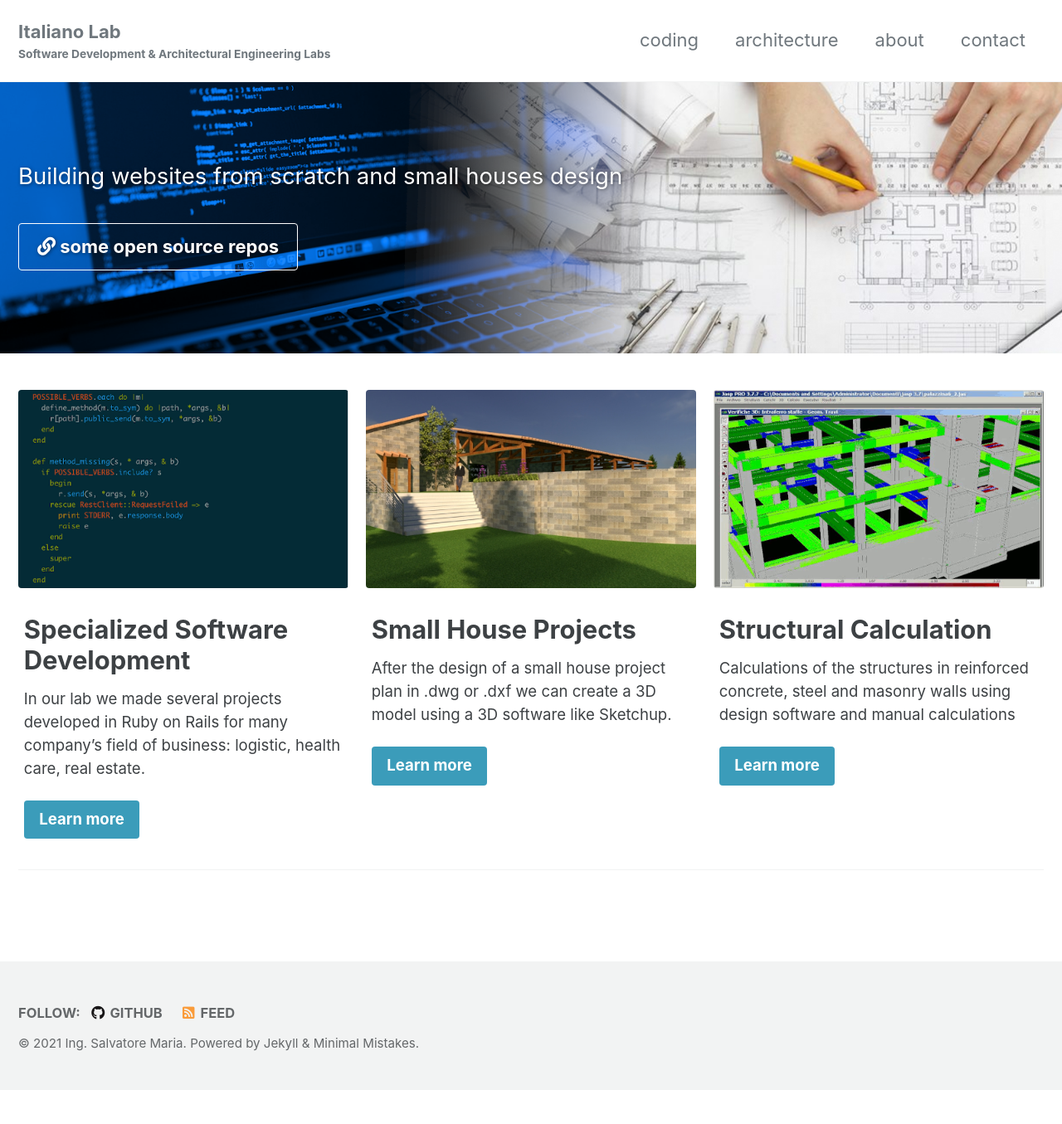
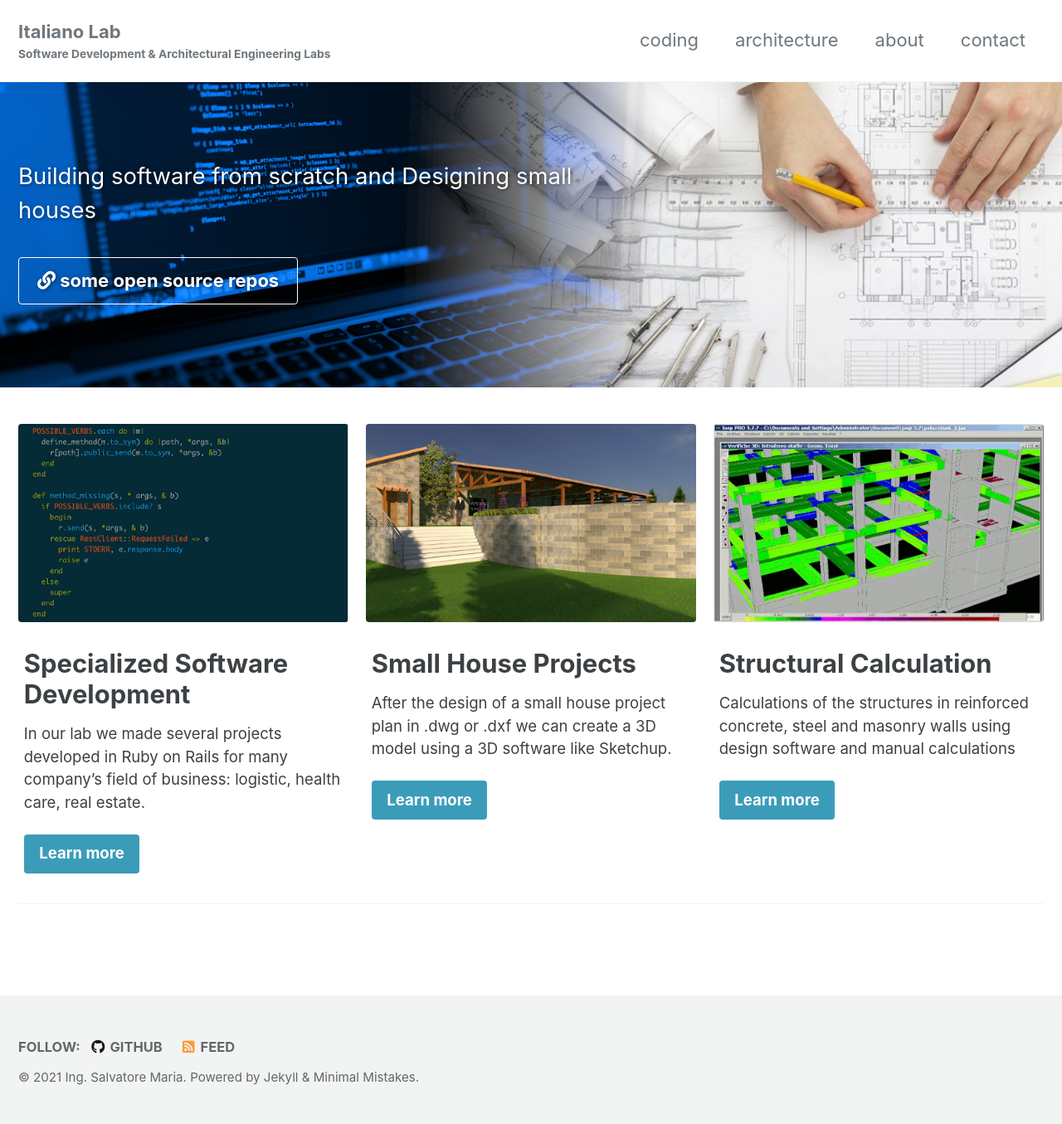
Before and after one commit to Astr0surf3r/italianolab, a Jekyll site: the page built from index.md, in a window 1280 px wide. Shown: the whole page at 83% size. Built offline with Jekyll 4.4.1, drawn with Linux system fonts in a browser that asks for light colours; cached includes are drawn as plain includes; before the commit the page ends 1314 px from its top, so only the background shows below that.

Commit message:
change home page slogan

```diff
--- a/index.md
+++ b/index.md
@@ -8,7 +8,7 @@ header:
   actions:
     - label: "<i class='fas fa-link'></i> some open source repos"
       url: "https://github.com/Astr0surf3r"
-excerpt: Building websites from scratch and small houses design <br />
+excerpt: Building software from scratch and Designing small houses <br />
   <small><a href="https://github.com/mmistakes/minimal-mistakes/releases/tag/4.24.0"></a></small>
 feature_row:
   - image_path: /assets/images/ruby-code.png
```
